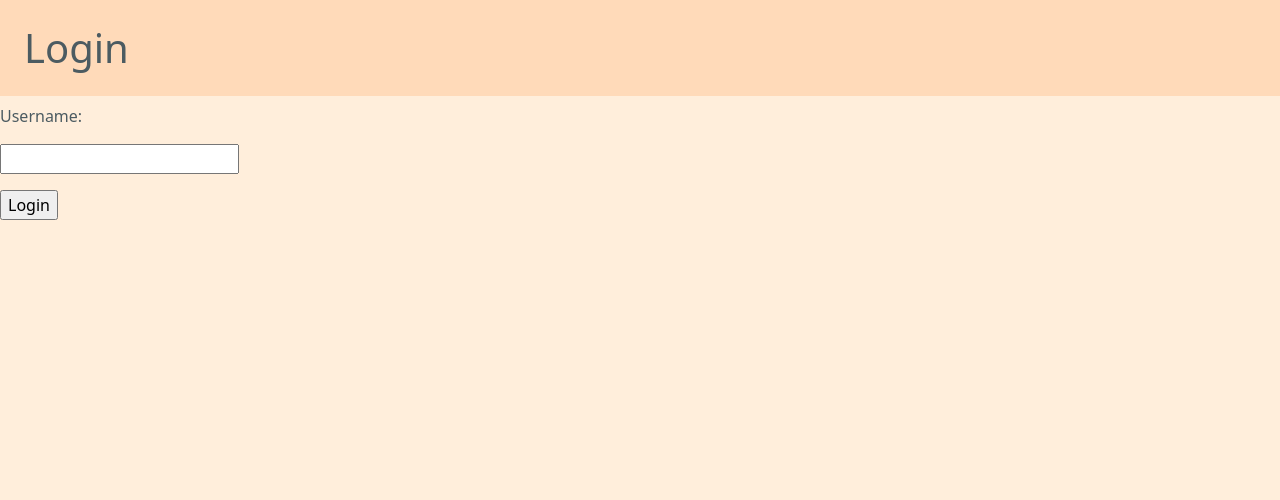
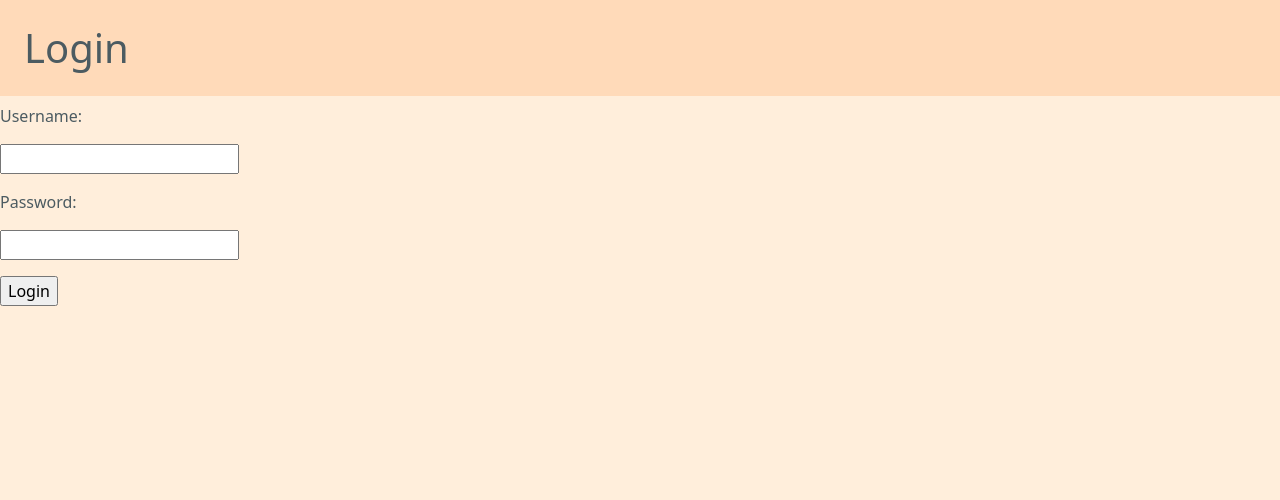
Before and after one commit to mahsan2002/4Loop, a Flask app: page /login in a window 1280 px wide. Shown: the part 70-570 px from the top of the page. Run offline with Flask 3, Linux system fonts and the light colour scheme.

Commit message:
EDIT: Added password functionality to login page.

```diff
--- a/application/my_connector.py
+++ b/application/my_connector.py
@@ -36,13 +36,14 @@ def get_users():
     # cursor() allows you to interact with the sql database.
     cursor = conn.cursor()
 
-    sql = "Select ID, username from db_users"
+    # sql = "Select ID, username from db_users"
+    sql = "Select username, password from db_users"
     cursor.execute(sql)
 
     result_set = cursor.fetchall()
     user_list = []
     for user in result_set:
-        user_list.append({'ID': user[0], 'username': user[1]})
+        user_list.append({'username': user[0], 'password': user[1]})
     return user_list
 
 
--- a/application/routes.py
+++ b/application/routes.py
@@ -35,19 +35,20 @@ def about_us():
 @app.route('/login', methods=['GET', 'POST'])
 def login():
 
+
     if request.method == 'POST':
         username = request.form['username']
+        password = request.form['password']
 
         logged_in_users = get_users()
 
         for user in logged_in_users:
 
-            if username == user['username']:
+            if username == user['username'] and password == user['password']:
                 return render_template('HomePage.html', title="Home")
 
             else:
                 print('no match')
-
 
     return render_template('login.html', title="Login")
 
--- a/application/templates/login.html
+++ b/application/templates/login.html
@@ -5,6 +5,8 @@
        <form action="" method="POST">
           <p><label for="username">Username: </label></p>
           <p><input type="text" id="username" name="username"/></p>
+           <p><label for="password">Password: </label></p>
+          <p><input type="text" id="password" name="password"/></p>
           <p><input type=submit value='Login' /></p>
        </form>
     </section>
```
